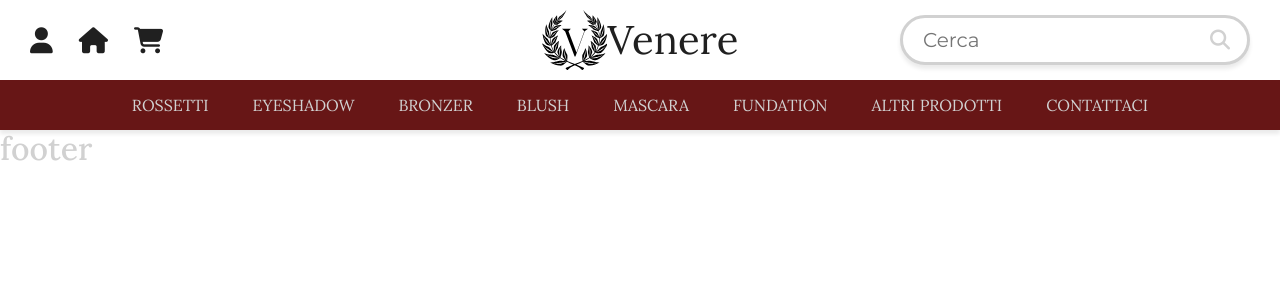
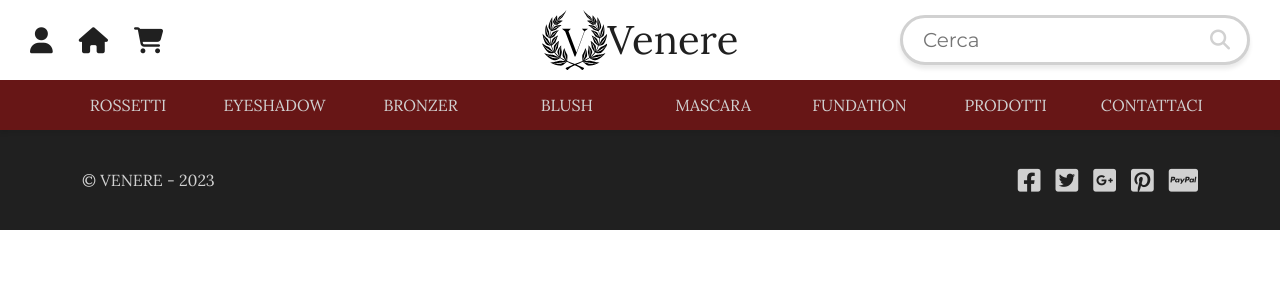
Before and after one commit to mattialicausi/laravel-fashion-shop, a Vue app: page / in a window 1280 px wide. Shown: the top 300 px of the page. Built offline with nearby package versions, Linux system fonts and the light colour scheme.

Commit message:
footer done

```diff
--- a/src/components/FooterComponent.vue
+++ b/src/components/FooterComponent.vue
@@ -1,6 +1,19 @@
 <template>
-    <div>
-        <h2>footer</h2>
+    <div class="foot">
+        <div class="container">
+            <div class="name">
+                <span> &copy; venere - 2023</span>
+            </div>
+            <div class="socials">
+                <ul>
+                    <li><a href=""><i class="fa-brands fa-square-facebook"></i></a></li>
+                    <li><a href=""><i class="fa-brands fa-square-twitter"></i></a></li>
+                    <li><a href=""><i class="fa-brands fa-square-google-plus"></i></a></li>
+                    <li><a href=""><i class="fa-brands fa-square-pinterest"></i></a></li>
+                    <li><a href=""><i class="fa-brands fa-cc-paypal"></i></a></li>
+                </ul>
+            </div>
+        </div>
     </div>
 </template>
 
@@ -13,8 +26,47 @@
 <style lang="scss" scoped>
 @use '../assets/styles/main.scss' as *;
 
-h2 {
-    color: $grey;
+.foot{
+    height: 100px;
+    background-color: $dark;
+    .container{
+        height: 100%;
+        display: flex;
+        justify-content: space-between;
+        align-items: center;
+        .name{
+            display: flex;
+            align-items: center;
+            height: 100%;
+            color: $grey;
+            text-transform: uppercase;
+        }
+        .socials{
+            display: flex;
+            align-items: center;
+            height: 100%;
+            color: $grey;
+            text-transform: uppercase;
+            ul{
+                margin: 0;
+                padding: 0;
+                display: flex;
+                gap: 15px;
+                li{
+                    list-style: none;
+                    a{
+                        color: $grey;
+                        font-size: 26px;
+                        transition: all 250ms ;
+                        &:hover{
+                            color: $white;
+                        }
+                    }
+                }
+            }
+        }
+    }
 }
 
+
 </style>
--- a/src/components/NavBarComponent.vue
+++ b/src/components/NavBarComponent.vue
@@ -3,13 +3,20 @@
         <div class="navcontent">
             <div class="container">
                 <ul class="container">
-                    <li><a href="">rossetti</a></li>
+                    <li>
+                        <a href="">rossetti</a>
+                        <!-- <div class="dropdownn">
+                            <a href="" class="lidropdownn">Brand1</a>
+                            <a href="" class="lidropdownn">Brand2</a>
+                            <a href="" class="lidropdownn">Brand3</a>
+                        </div> -->
+                    </li>
                     <li><a href="">eyeshadow</a></li>
                     <li><a href="">bronzer</a></li>
                     <li><a href="">blush</a></li>
                     <li><a href="">mascara</a></li>
                     <li><a href="">fundation</a></li>
-                    <li><a href="">altri prodotti</a></li>
+                    <li><a href="">prodotti</a></li>
                     <li><a href="">contattaci</a></li>
                 </ul>
             </div>
@@ -51,9 +58,15 @@
                 align-items: center;
                 li{
                     list-style: none;
+                    position: relative;
+                    width: 100%;
+                    &:hover .dropdownn{
+                            display: block;
+                        }
                     a{
                         display: block;
                         text-transform: uppercase;
+                        text-align: center;
                         color: $grey;
                         text-decoration: none;
                         background-color: $mainColor;
@@ -64,6 +77,29 @@
                             text-shadow: 0px 0px 4px $white;
                             background-color: $mainColorActive;
                         }
+
+                    }
+                    .dropdownn{
+                    background-color: $mainColorActive;
+                    position: absolute;
+                    width: 100%;
+                    margin: 0;
+                    padding: 0;
+                    flex-direction: column;
+                    align-items: center;
+                    box-shadow: 0px 4px 4px $shadow;
+                    transition: all 250ms;
+                    display: none;
+                    z-index: 1;
+                            a{
+                                display: block;
+                                background-color: $mainColorActive;
+                                width: 100%;
+                                &:hover{
+                                    filter: brightness(1.1);
+                                }
+                            }
+
                     }
                 }
             }
```
